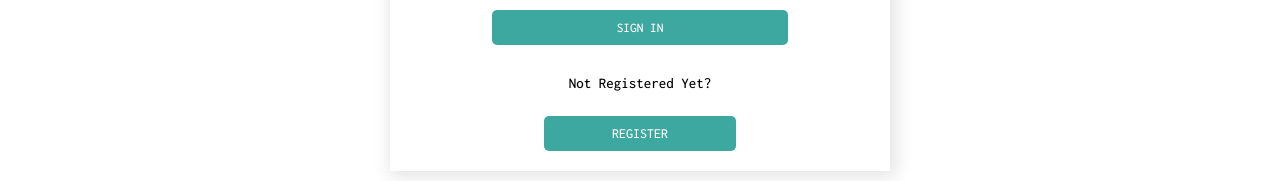
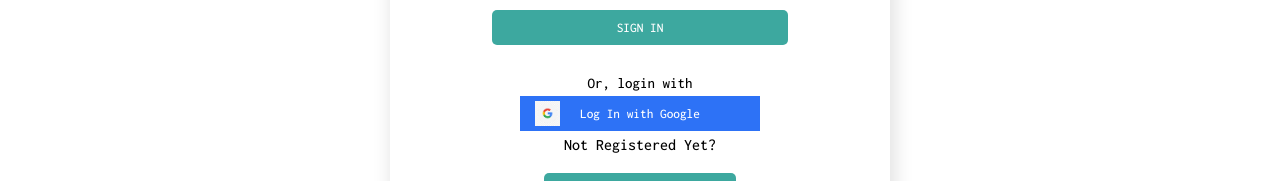
Before and after one commit to Crypto27dev/Shopping_Site, a React (Create React App) app in the folder frontend/: page /login in a window 1280 px wide. Shown: the part 303-484 px from the top of the page. Built offline with nearby package versions, Linux system fonts and the light colour scheme; no server answers.

Commit message:
google button added

```diff
--- a/frontend/src/index.css
+++ b/frontend/src/index.css
@@ -753,6 +753,16 @@ justify-content: space-between;
 
 }
 
+.reviews-inner span:nth-child(1){
+  font-size: 15px;
+}
+.reviews-inner span:nth-child(3){
+  font-size: 13px;
+}
+.reviews-inner span:nth-child(4){
+  font-size: 14px;
+  color:blue
+}
 .your-review, select, textarea{
 padding: 10px;
 
@@ -919,3 +929,29 @@ padding-top: auto;
 .new-customer{
   font-size: 13px;
 }
+
+.google-btn{
+  display: flex;
+  height:35px;
+  padding: 2px 10px;
+width: 50%;
+/* justify-content: space-around; */
+  margin-bottom: 5px;
+  align-items: center;
+  cursor: pointer;
+  border:none;
+
+  outline:none;
+  background: rgb(45,114,246);
+color:white;
+}
+.google-btn img{
+  width:25px;
+  height: 25px;
+  background: transparent;
+  object-fit: cover;
+  margin-left: 5px;
+}
+.g-text{
+  margin-left: 20px;
+}
--- a/frontend/src/screens/Login.js
+++ b/frontend/src/screens/Login.js
@@ -53,6 +53,12 @@ const Login = ({ history }) => {
           </div>
           <button type='submit'>Sign In</button>
         </form>
+        <span>Or, login with</span>
+        <button className='google-btn'>
+          <img src='/Images/google1.jpg' alt='' />
+          <span className="g-text"> Log In with Google</span>
+        </button>
+
         <span>Not Registered Yet?</span>
         <Link to='/register'>Register</Link>
       </div>
--- a/frontend/src/screens/ProductScreen.js
+++ b/frontend/src/screens/ProductScreen.js
@@ -145,7 +145,7 @@ const ProductScreen = ({ match }) => {
             <div className='product-screen-bottom'>
               <div className='reviews'>
                 <h3>Customer Reviews</h3>
-                {product.reviews &&
+                {product.reviews ? (
                   product.reviews.map((review) => (
                     <div className='reviews-inner' key={review._id}>
                       <span>{review.reviewedBy}</span>
@@ -158,7 +158,10 @@ const ProductScreen = ({ match }) => {
                       <span>{review.description}</span>
                       <div className='underline'></div>
                     </div>
-                  ))}
+                  ))
+                ) : (
+                  <span>Be the first to review this product</span>
+                )}
               </div>
               <div className='your-review'>
                 <h3>Write your review</h3>
```
Also changed, not shown: frontend/public/Images/google.png (added), frontend/public/Images/google1.jpg (added).
